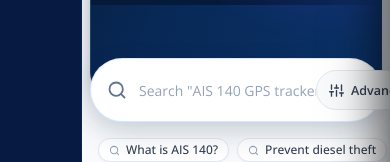
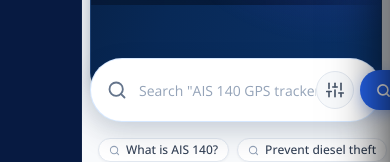
Before and after one commit to kinjal106/setu, a React (Vite) app: page / in a window 390 px wide. Shown: the part 443-605 px from the top of the page. Built offline with nearby package versions, Linux system fonts and the light colour scheme.

Commit message:
Update Advance Search button to show icon only without text

```diff
--- a/src/pages/SetuHome/SetuHome.css
+++ b/src/pages/SetuHome/SetuHome.css
@@ -472,21 +472,18 @@
 .intelligent-search-bar__advance-btn {
   display: inline-flex;
   align-items: center;
-  gap: 7px;
+  justify-content: center;
+  width: 44px;
   height: 44px;
-  padding: 0 16px;
-  border-radius: 22px;
+  padding: 0;
+  border-radius: 50%;
   background: #F8FAFC;
   border: 1px solid #E2E8F0;
-  color: #334155;
-  font-size: 13.5px;
-  font-weight: 600;
+  color: #475569;
   cursor: pointer;
   transition: all 160ms cubic-bezier(0.16, 1, 0.3, 1);
   margin-right: 8px;
   flex-shrink: 0;
-  font-family: inherit;
-  white-space: nowrap;
 }
 
 .intelligent-search-bar__advance-btn:hover {
@@ -870,9 +867,10 @@
     gap: 16px;
   }
   .intelligent-search-bar__advance-btn {
-    padding: 0 12px;
-    font-size: 12.5px;
-    height: 40px;
+    width: 38px;
+    height: 38px;
+    padding: 0;
+    margin-right: 6px;
   }
 }
 
--- a/src/pages/SetuHome/SetuHome.jsx
+++ b/src/pages/SetuHome/SetuHome.jsx
@@ -1160,9 +1160,10 @@ function PrimaryIntelligentSearchBar({ onSearchActiveChange, onOpenFinder, onOpe
             e.stopPropagation();
             setIsAdvanceOpen((prev) => !prev);
           }}
-          title="Open Advance Search Options"
+          title="Advance Search Options"
+          aria-label="Advance Search Options"
         >
-          <svg width="15" height="15" viewBox="0 0 24 24" fill="none" stroke="currentColor" strokeWidth="2.2" strokeLinecap="round" strokeLinejoin="round">
+          <svg width="18" height="18" viewBox="0 0 24 24" fill="none" stroke="currentColor" strokeWidth="2.2" strokeLinecap="round" strokeLinejoin="round">
             <line x1="4" y1="21" x2="4" y2="14" />
             <line x1="4" y1="10" x2="4" y2="3" />
             <line x1="12" y1="21" x2="12" y2="12" />
@@ -1173,7 +1174,6 @@ function PrimaryIntelligentSearchBar({ onSearchActiveChange, onOpenFinder, onOpe
             <line x1="9" y1="8" x2="15" y2="8" />
             <line x1="17" y1="16" x2="23" y2="16" />
           </svg>
-          <span>Advance Search</span>
         </button>
 
         {/* Primary Search CTA: Search Button */}
```
